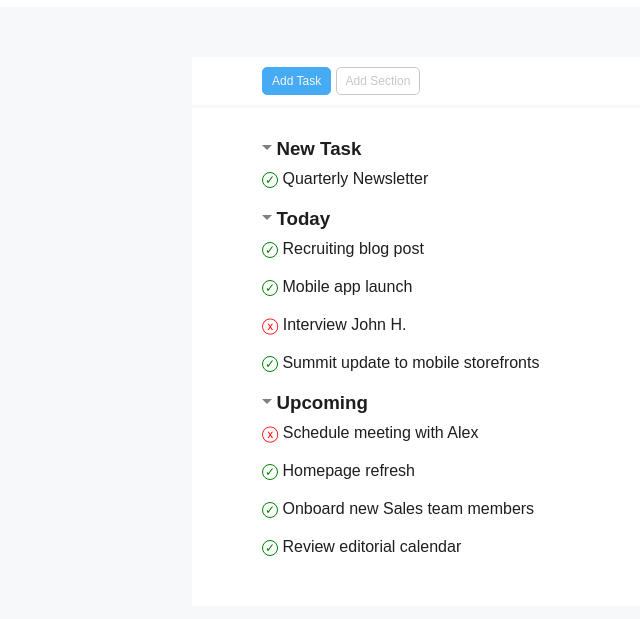
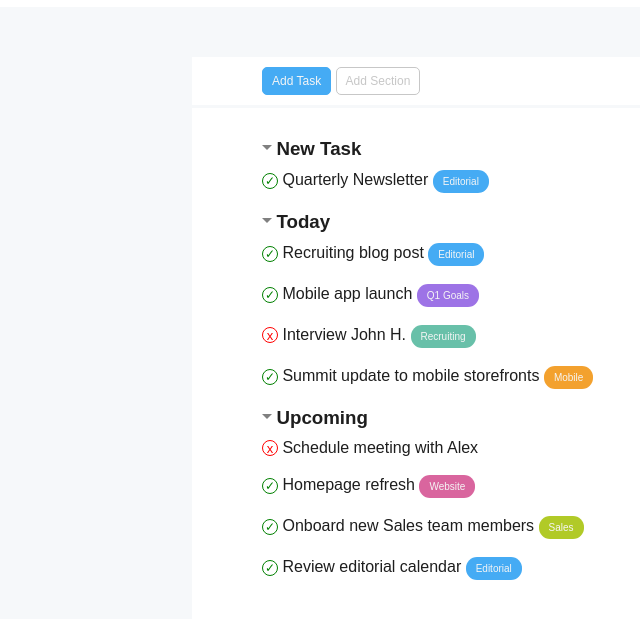
Before and after one commit to giuseppe-lisi/html-css-toboolist, a plain HTML site: page index.html in a window 1280 px wide. Shown: the part 63-682 px from the top of the page, without its empty margins (0-640 px from the left). Drawn offline with Linux system fonts and the light colour scheme.

Commit message:
aggiunte bubbles - dato nomi migliori ad alcuni div - pulito codice

```diff
--- a/index.html
+++ b/index.html
@@ -22,32 +22,33 @@
             <div id="new-task-button">Add Task</div>
             <div id="new-section-button">Add Section</div>
         </div>
+
         <div class="tasks">
             <section>
                 <div class="triangle-down"></div>
                 <h3>New Task</h3>
                 <ul>
-                    <li><span class="checkmark">&#10003;</span> Quarterly Newsletter</li>
+                    <li><span class="checkmark">&#10003;</span> Quarterly Newsletter <div class="bubble editorial">Editorial</div></li>
                 </ul>
             </section>
             <section>
                 <div class="triangle-down"></div>
                 <h3>Today</h3>
                 <ul>
-                    <li><span class="checkmark">&#10003;</span> Recruiting blog post</li>
-                    <li><span class="checkmark">&#10003;</span> Mobile app launch</li>
-                    <li><span class="x-mark">&#9447;</span> Interview John H.</li>
-                    <li><span class="checkmark">&#10003;</span> Summit update to mobile storefronts</li>
+                    <li><span class="checkmark">&#10003;</span> Recruiting blog post <div class="bubble editorial">Editorial</div></li>
+                    <li><span class="checkmark">&#10003;</span> Mobile app launch <div class="bubble goals">Q1 Goals</div></li>
+                    <li><span class="x-mark">x</span> Interview John H. <div class="bubble recruiting">Recruiting</div></li>
+                    <li><span class="checkmark">&#10003;</span> Summit update to mobile storefronts <div class="bubble mobile">Mobile</div></li>
                 </ul>
             </section>
             <section>
                 <div class="triangle-down"></div>
                 <h3>Upcoming</h3>
                 <ul>
-                    <li><span class="x-mark">&#9447;</span> Schedule meeting with Alex</li>
-                    <li><span class="checkmark">&#10003;</span> Homepage refresh</li>
-                    <li><span class="checkmark">&#10003;</span> Onboard new Sales team members</li>
-                    <li><span class="checkmark">&#10003;</span> Review editorial calendar</li>
+                    <li><span class="x-mark">x</span> Schedule meeting with Alex</li>
+                    <li><span class="checkmark">&#10003;</span> Homepage refresh <div class="bubble website">Website</div></li>
+                    <li><span class="checkmark">&#10003;</span> Onboard new Sales team members <div class="bubble sales">Sales</div></li>
+                    <li><span class="checkmark">&#10003;</span> Review editorial calendar <div class="bubble editorial">Editorial</div></li>
                 </ul>
             </section>
         </div>
--- a/style.css
+++ b/style.css
@@ -63,6 +63,13 @@ h3 {
     display: inline;
 }
 
+ul li {
+    list-style-type: none;
+    margin: 10px 0px 18px;
+}
+
+/* Icona del triangolo vicino alle sezioni */
+
 .triangle-down {
     width: 0;
     height: 0;
@@ -75,13 +82,7 @@ h3 {
     border-top: 5px solid grey;
 }
 
-ul li {
-    list-style-type: none;
-    margin: 10px 0px 20px;
-}
-
-/* per la x cerchiata esiste già una entity html,
-per il checkmark bisogna creare un checkmark cerchiato */
+/* Icone dei To-Do */
 .checkmark {
     display: inline-block;
     width: 16px;
@@ -95,20 +96,51 @@ per il checkmark bisogna creare un checkmark cerchiato */
 }
 
 .x-mark {
+    display: inline-block;
+    width: 16px;
+    height: 16px;
+    text-align: center;
+
+    font-size: 13px;
     color: red;
+    border: 1px solid red;
+    border-radius: 50%;
 }
 
-/* category bubbles */
+/* Category bubbles */
 
 .bubble {
     color: whitesmoke;
 
     font-size: 10px;
     display: inline-block;
-    padding: 5px 10px;
-    border-radius: 9px;
+    padding: 6px 10px;
+    border-radius: 11px;
 }
 
+/* Classi per i vari colori delle bubble.
+Si poteva ovviamente scrivere css inline
+ma questo lo rende più mantenibile*/
 .editorial {
     background-color: #45ABF4;
 }
+
+.goals {
+    background-color: #9D73E6;
+}
+
+.recruiting {
+    background-color: #68C0A9;
+}
+
+.mobile {
+    background-color: #F3A12E;
+}
+
+.website {
+    background-color: #D9659E;
+}
+
+.sales {
+    background-color: #B1CA27;
+}
```
